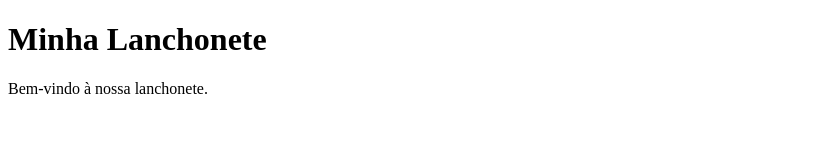
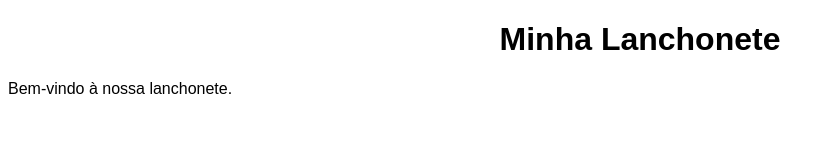
Before and after one commit to joaoCanonica/MeuPrimeiroGit, a plain HTML site: page src/index.html in a window 1280 px wide. Shown: the whole page, without its empty margins (0-835 px from the left). Drawn offline with Linux system fonts and the light colour scheme.

Commit message:
Adiciona estilização inicial.

```diff
--- a/src/index.html
+++ b/src/index.html
@@ -3,6 +3,7 @@
 <head>
     <meta charset="UTF-8">
     <title>Minha Lanchonete</title>
+    <link rel="stylesheet" href="style.css">
 </head>
 <body>
     <h1>Minha Lanchonete</h1>
--- /dev/null
+++ b/src/style.css
@@ -0,0 +1,7 @@
+body {
+    font-family: Arial, sans-serif;
+}
+
+h1 {
+    text-align: center;
+}
```
